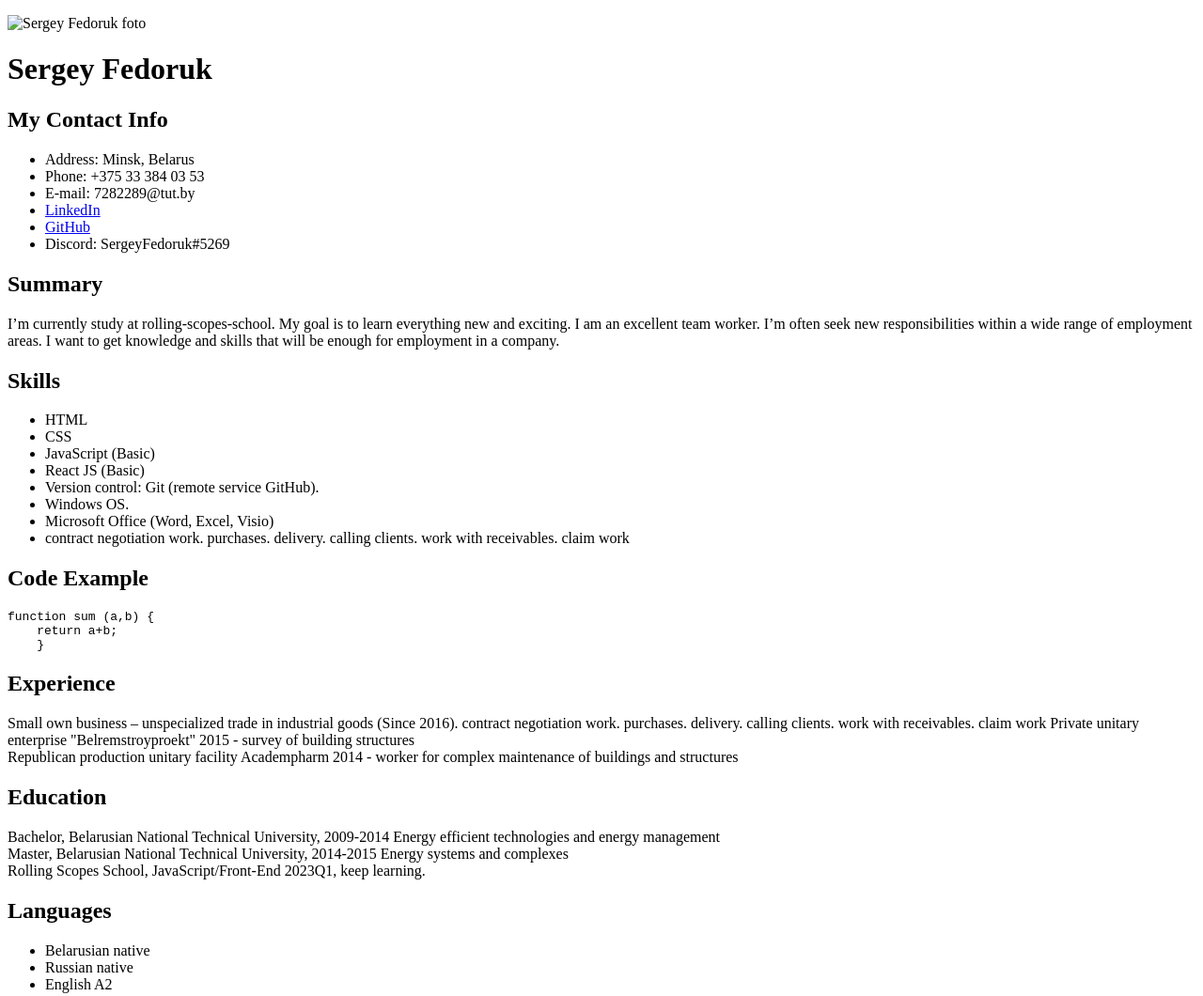
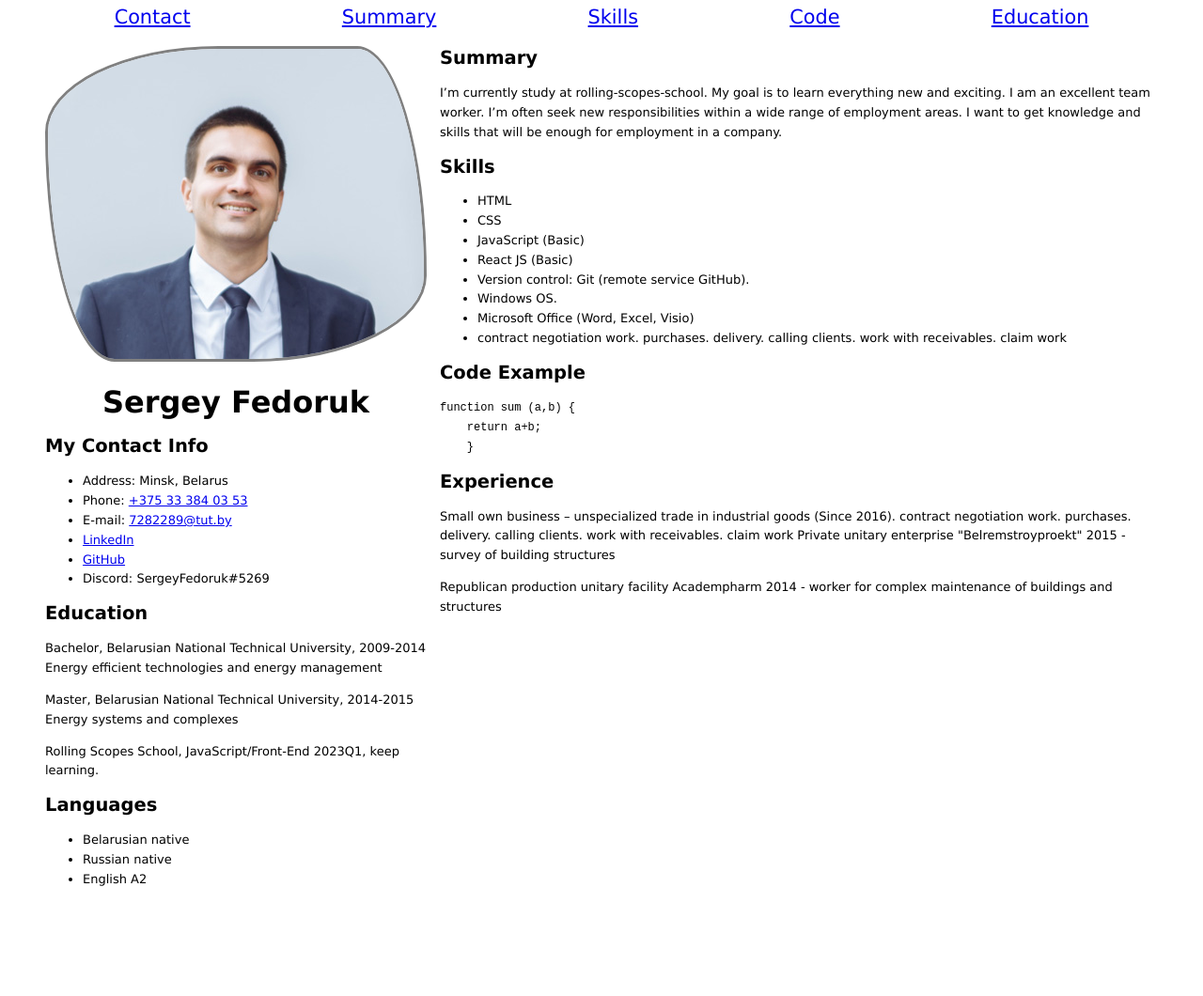
Before and after one commit to SergeyFedoruk/rsschool-cv, a plain HTML site: page index.html in a window 1280 px wide. Shown: the whole page at 94% size. After the commit the page ends 975 px from the top, so only its background shows below. Drawn offline with Linux system fonts and the light colour scheme.

Commit message:
add: foto & 2column layout 07.07.2023.   09 12

```diff
--- a/index.html
+++ b/index.html
@@ -2,28 +2,70 @@
 <html lang="en">
 <head>
     <title>rsschool-cv</title>
-    <link  href="style.css">
+    <link rel="stylesheet" href="style.css">
 </head>
 <body>
+<header>
+    <div class="wrapper header__wrapper">
+    <nav>
+        <ul class="navigation">
+            <li class="navigation__link"><a href="#contact">Contact</a></li>
+            <li class="navigation__link"><a href="#summary">Summary</a></li>
+            <li class="navigation__link"><a href="#skills">Skills</a></li>
+            <li class="navigation__link"><a href="#code">Code</a></li>
+            <li class="navigation__link"><a href="#education">Education</a></li>
+            </ul>
+    </nav>
+    </div>
+</header>
+<main>
+    <div class="wrapper two-column-layout">
+    <section>
 <p><img src="FotoResumeFedoruk2.jpg" alt="Sergey Fedoruk foto"></p>
 <h1>Sergey Fedoruk</h1>
-<h2>My Contact Info</h2>
+        <article>
+<h2 id="contact">My Contact Info</h2>
 <ul>
     <li>Address: Minsk, Belarus</li>
-    <li>Phone: +375 33 384 03 53</li>
-    <li>E-mail: 7282289@tut.by</li>
+    <li>Phone: <a href="tel:+375333840353">+375 33 384 03 53</a></li>
+    <li>E-mail: <a href="mailto:7282289@tut.by">7282289@tut.by</a></li>
     <li><a href="https://www.linkedin.com/in/sfed/">LinkedIn</a></li>
-    <li><a href="https://SergeyFedoruk.github.io/rsschool-cv/cv">GitHub</a></li>
+    <li><a href="https://github.com/SergeyFedoruk">GitHub</a></li>
     <li>Discord: SergeyFedoruk#5269</li>
 </ul>
+            </article>
 
-<h2>Summary</h2>
-<div>I’m currently study at rolling-scopes-school. My goal is to learn everything new and exciting. I am an excellent
+        <article>
+<h2 id="education">Education</h2>
+<p>Bachelor, Belarusian National Technical University, 2009-2014
+    Energy efficient technologies and energy management
+</p>
+
+<p>Master, Belarusian National Technical University, 2014-2015
+    Energy systems and complexes
+</p>
+
+<p>Rolling Scopes School, JavaScript/Front-End 2023Q1, keep learning.</p>
+            </article>
+        <article>
+<h2>Languages</h2>
+<ul>
+    <li>Belarusian native</li>
+    <li>Russian native</li>
+    <li>English A2</li>
+</ul>
+            </article>
+    </section>
+
+    <section>
+        <article>
+<h2 id="summary">Summary</h2>
+<p>I’m currently study at rolling-scopes-school. My goal is to learn everything new and exciting. I am an excellent
     team worker. I’m often seek new responsibilities within a wide range of employment areas. I want to get knowledge
     and skills that will be enough for employment in a company.
-</div>
+</p>
 
-<h2>Skills</h2>
+<h2 id="skills">Skills</h2>
 <ul>
     <li>HTML</li>
     <li>CSS</li>
@@ -34,41 +76,30 @@
     <li>Microsoft Office (Word, Excel, Visio)</li>
     <li>contract negotiation work. purchases. delivery. calling clients. work with receivables. claim work</li>
 </ul>
-<h2>Code Example</h2>
+<h2 id="code">Code Example</h2>
 <pre><code>function sum (a,b) {
     return a+b;
     }
 </code></pre>
-
+            </article>
+<article>
 <h2>Experience</h2>
-<div>Small own business – unspecialized trade in industrial goods (Since 2016).
+<p>Small own business – unspecialized trade in industrial goods (Since 2016).
     contract negotiation work. purchases. delivery. calling clients. work with receivables. claim work
     Private unitary enterprise "Belremstroyproekt" 2015
     - survey of building structures
-</div>
+</p>
 
-<div>Republican production unitary facility Academpharm 2014
+<p>Republican production unitary facility Academpharm 2014
     - worker for complex maintenance of buildings and structures
-</div>
-
-
-<h2>Education</h2>
-<div>Bachelor, Belarusian National Technical University, 2009-2014
-    Energy efficient technologies and energy management
-</div>
-
-<div>Master, Belarusian National Technical University, 2014-2015
-    Energy systems and complexes
-</div>
-
-<div>Rolling Scopes School, JavaScript/Front-End 2023Q1, keep learning.</div>
-
-
-<h2>Languages</h2>
-<ul>
-    <li>Belarusian native</li>
-    <li>Russian native</li>
-    <li>English A2</li>
-</ul>
+</p>
+    </article>
+    </section>
+    </div>
+</main>
+<footer>
+    <div class="wrapper">
+        </div>
+</footer>
 </body>
 </html>
--- a/style.css
+++ b/style.css
@@ -3,3 +3,46 @@ body {
   font-family:         Verdana, Helvetica, Arial, sans-serif;
   line-height:         1.6em;
 }
+nav {
+    width: 100%;
+    font-size: 1.3rem;
+    transition: all 0.3s;
+}
+.navigation__link:hover {
+    color: chocolate;
+}
+section{
+    padding: 7px;
+}
+img{
+    border-radius: 50% 20% / 30% 80%;
+    border: medium solid gray;
+}
+h1{
+    text-align: center;
+    font-size: 2rem;
+}
+.wrapper {
+    max-width: 1198px;
+    margin: auto;
+}
+.header__wrapper {
+    display: flex;
+    align-items: center;
+    }
+.navigation {
+    display: flex;
+    flex-wrap: wrap;
+    justify-content: space-around;
+    margin: 0;
+    padding: 0;
+}
+.navigation__link{
+    cursor: pointer;
+    list-style: none;
+    text-decoration: none;
+}
+.two-column-layout{
+    display: flex;
+    justify-content: space-between;
+    }
```
Also changed, not shown: FotoResumeFedoruk2.jpg (added).
